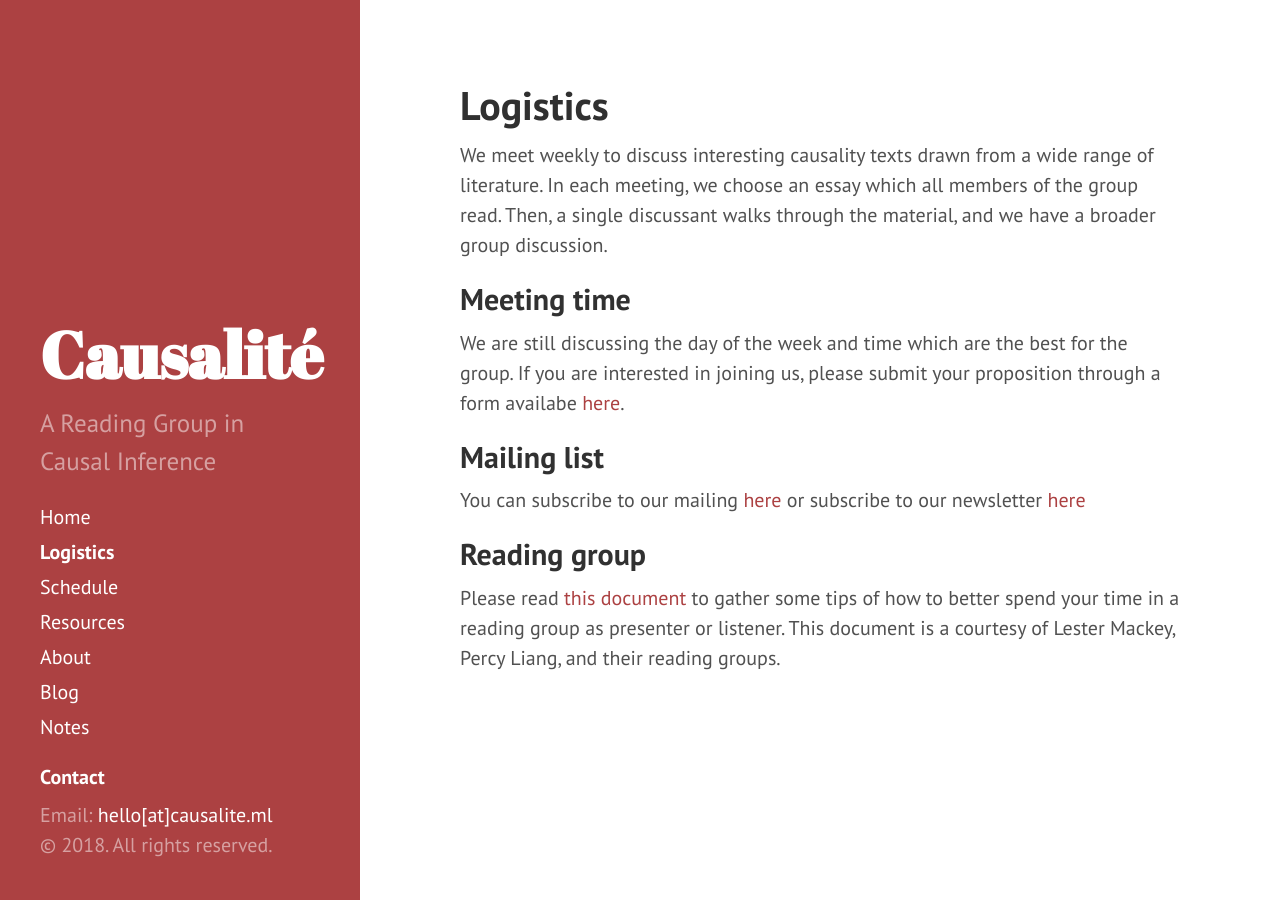
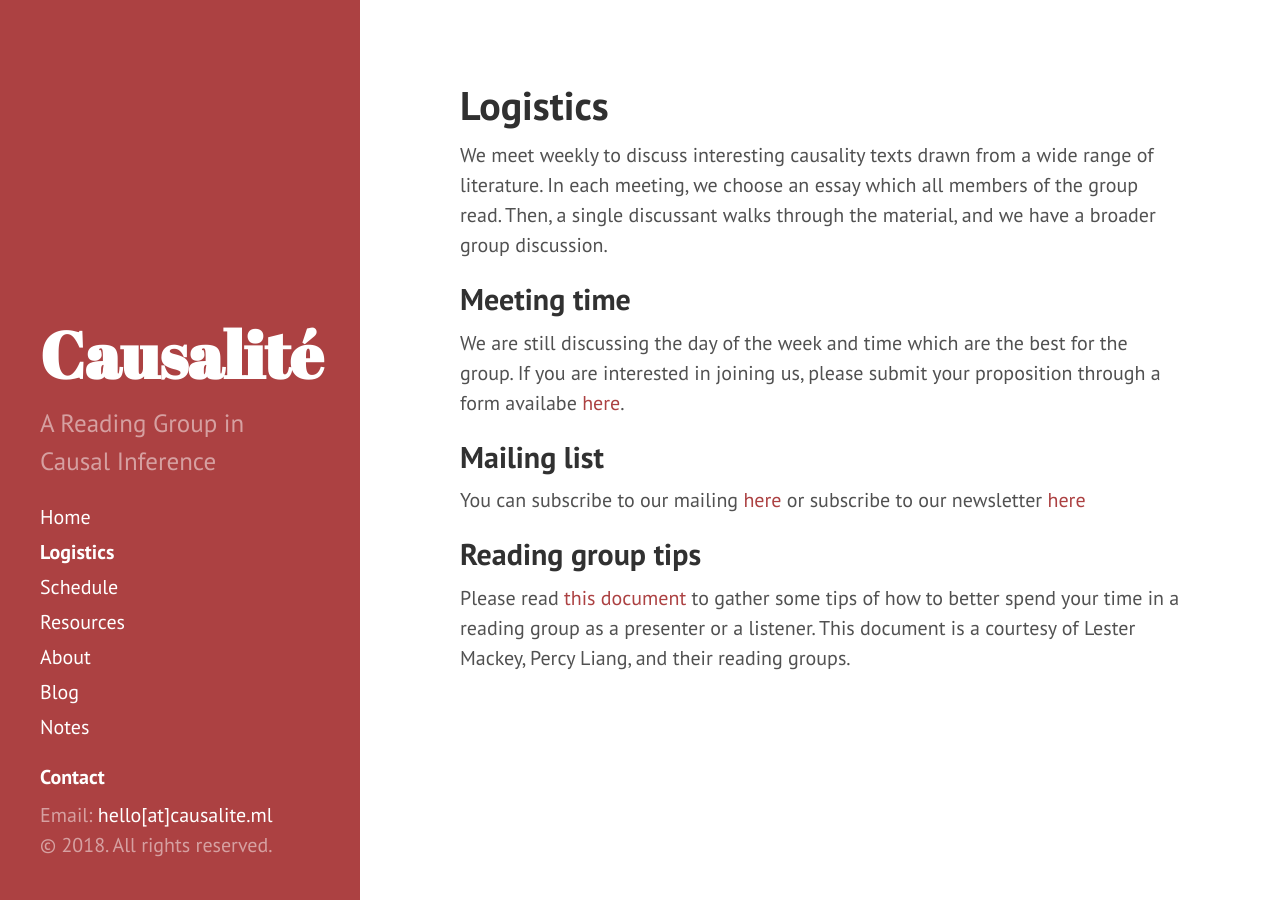
Before and after one commit to causalitas/causalitas.github.io, a Jekyll site: the page built from logistics.md, in a window 1280 px wide. Built offline with Jekyll 4.4.1, drawn with Linux system fonts in a browser that asks for light colours.

Commit message:
Fix the problem with the home menu item

```diff
--- a/_includes/sidebar.html
+++ b/_includes/sidebar.html
@@ -10,7 +10,7 @@
     </div>
 
     <nav class="sidebar-nav">
-      <a class="sidebar-nav-item{% if page.url == site.baseurl %} active{% endif %}" href="{{ site.baseurl }}">Home</a>
+      <a class="sidebar-nav-item{% if page.url == site.baseurl %} active{% endif %}" href="{{ site.baseurl }}/">Home</a>
 
       {% comment %}
         The code below dynamically generates a sidebar nav of pages with
--- a/logistics.md
+++ b/logistics.md
@@ -14,6 +14,6 @@
 
 You can subscribe to our mailing [here]() or subscribe to our newsletter [here]()
 
-## Reading group
+## Reading group tips
 
-Please read [this document](https://docs.google.com/document/d/1KqtfhKbePLfSsJ-_hR6kBditC0uMSo0BXAZP5Mm_hPw/edit#heading=h.kz18mwtdqsp8) to gather some tips of how to better spend your time in a reading group as presenter or listener. This document is a courtesy of Lester Mackey, Percy Liang, and their reading groups.
+Please read [this document](https://docs.google.com/document/d/1KqtfhKbePLfSsJ-_hR6kBditC0uMSo0BXAZP5Mm_hPw/edit#heading=h.kz18mwtdqsp8) to gather some tips of how to better spend your time in a reading group as a presenter or a listener. This document is a courtesy of Lester Mackey, Percy Liang, and their reading groups.
```
